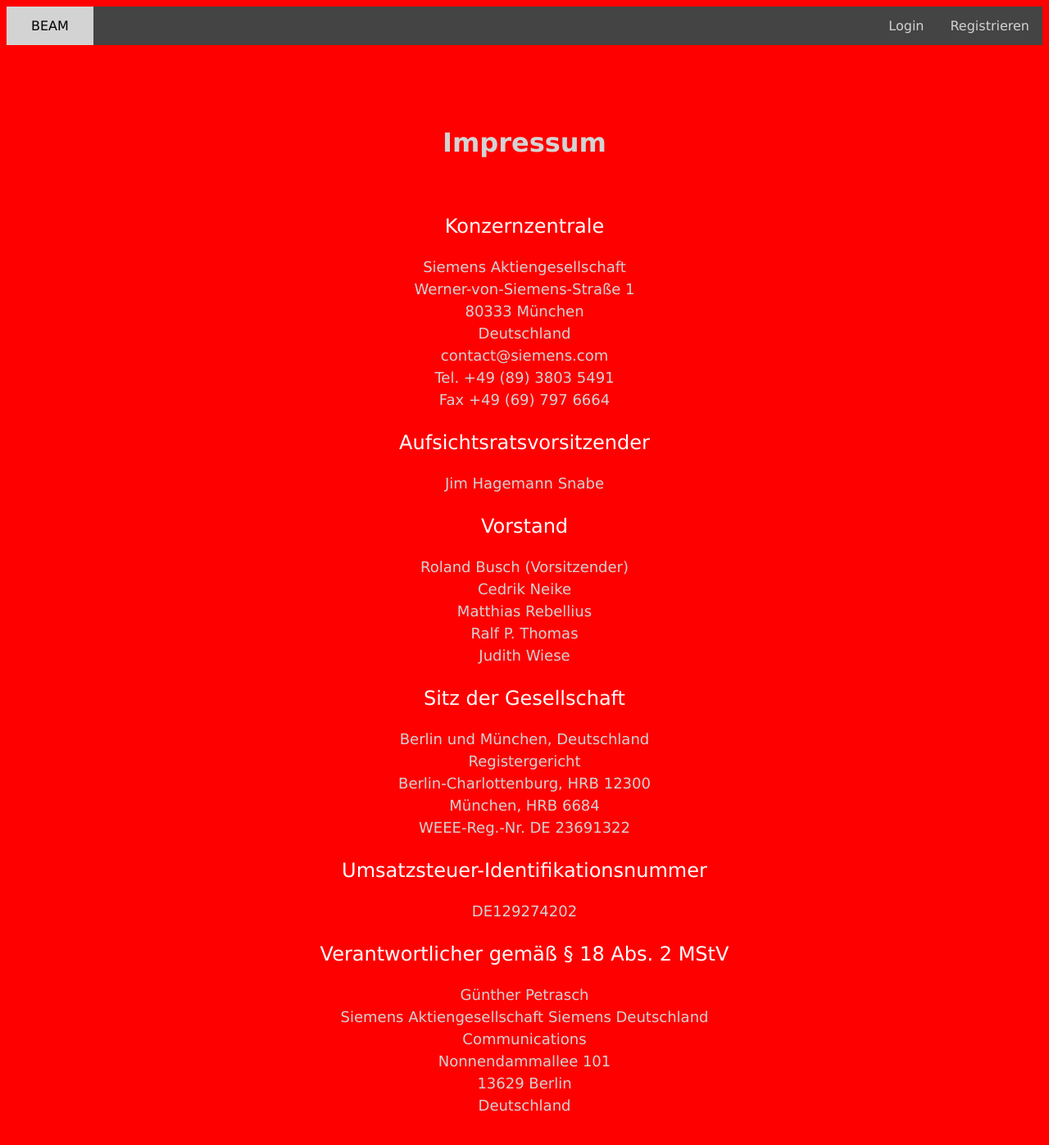
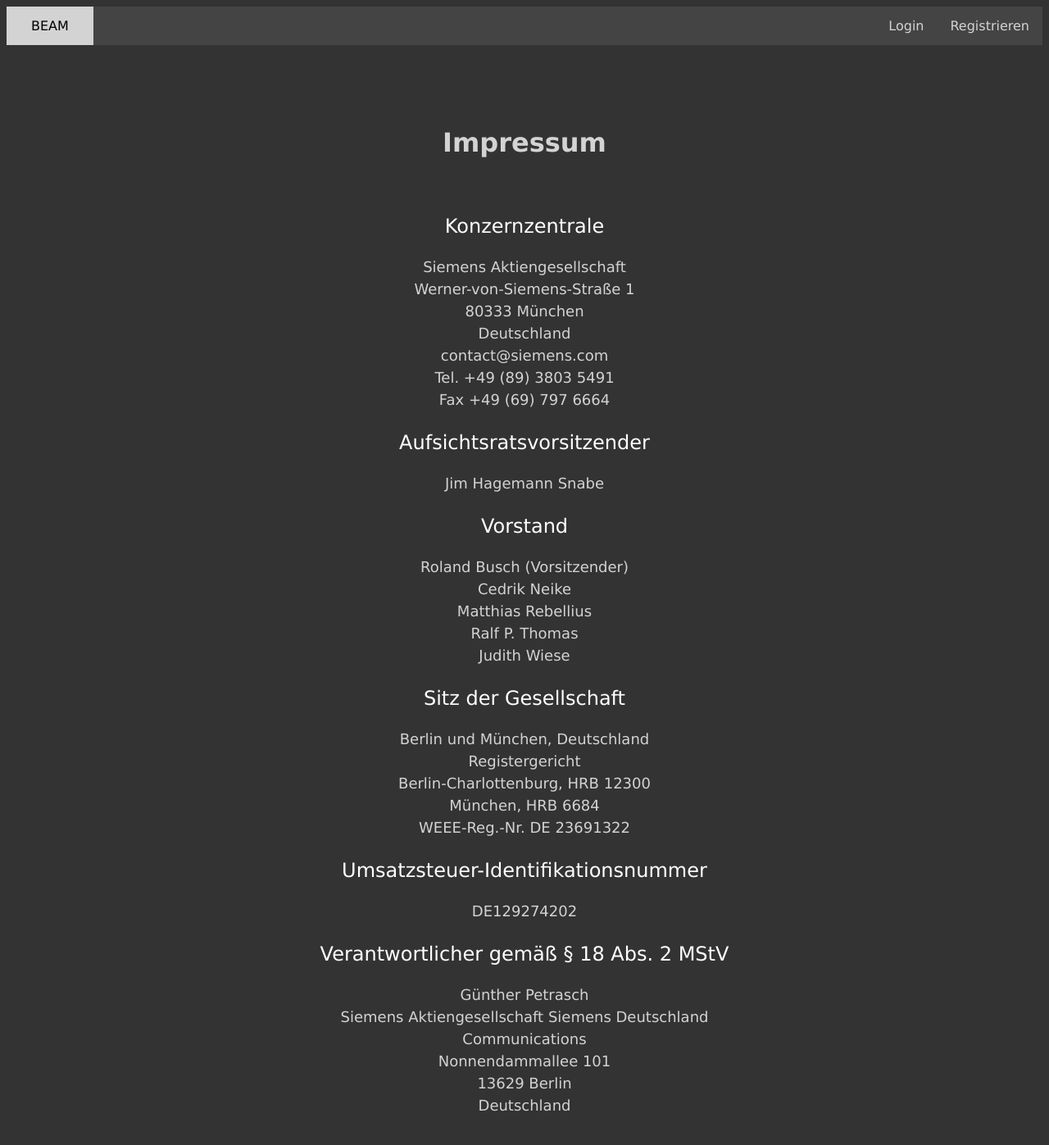
Before and after one commit to MarcSeiler/VideospielShop, a PHP site: page /impressum.php in a window 1280 px wide. Shown: the whole page at 82% size. Run offline with PHP 8.4, Linux system fonts and the light colour scheme.

Commit message:
Add files via upload

```diff
--- a/VideospielDatabase/createVideospieleDatabase.sql
+++ b/VideospielDatabase/createVideospieleDatabase.sql
@@ -56,7 +56,8 @@ select v.titel, r.id_plattform, u.email, r.spielkey, r.kaufdatum
 from rechnungen as r
 join users as u on u.id = r.id_kunde
 join videospiele as v on v.id = r.id_spiel
-where u.id = 1;
+where u.id = 1
+order by r.kaufdatum desc";
 
 insert into rechnungen (id_spiel, id_plattform, id_kunde, spielkey) values ('1', '3', '2', '1234-1234-5678-5678');
 /*
--- a/css/style.css
+++ b/css/style.css
@@ -1,7 +1,6 @@
 body
 {
-  background-color: red;
-  /*333*/
+  background-color: #333;
 }
 
 ::-webkit-scrollbar {
```
Also changed, not shown: 1 other file.
